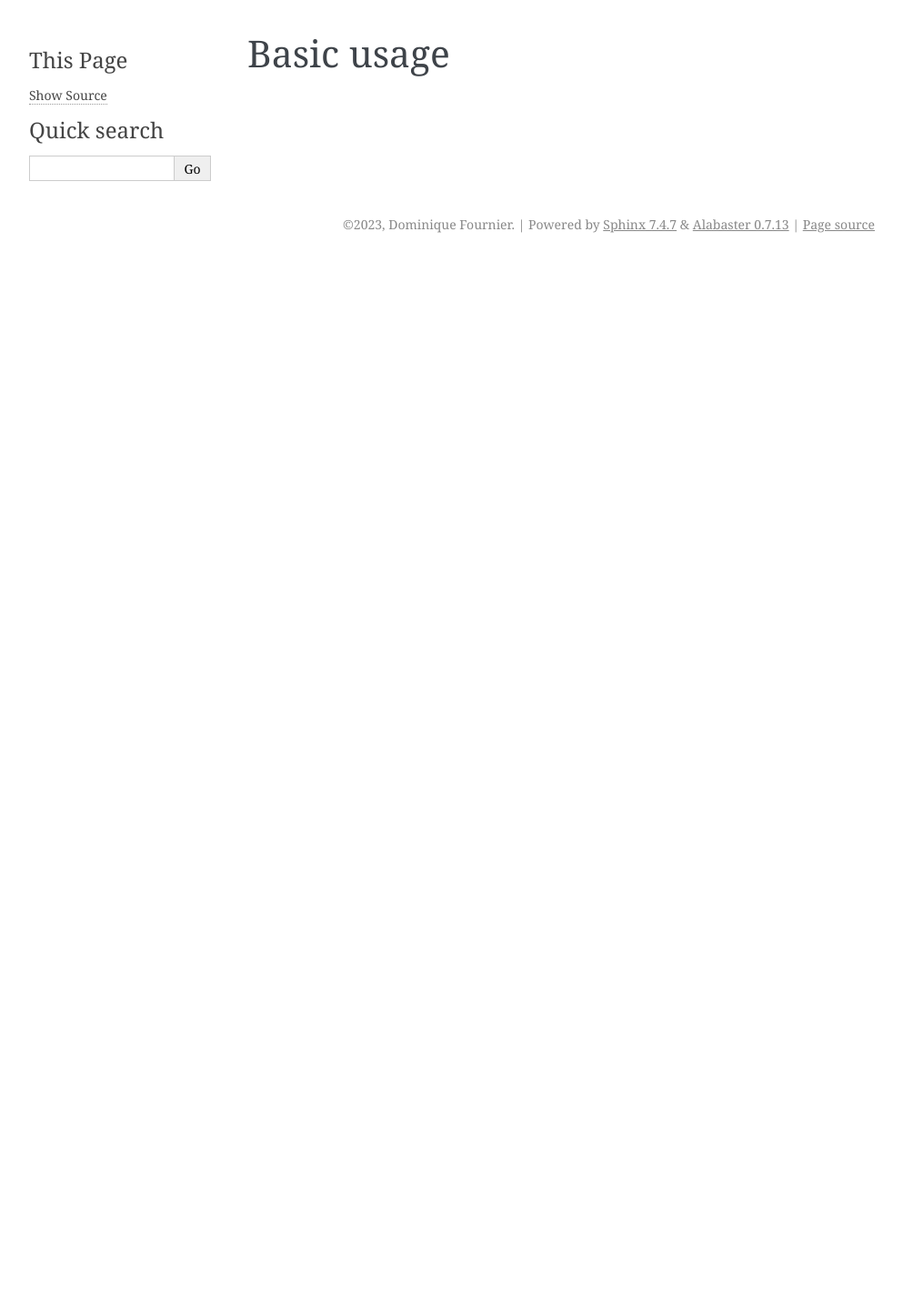
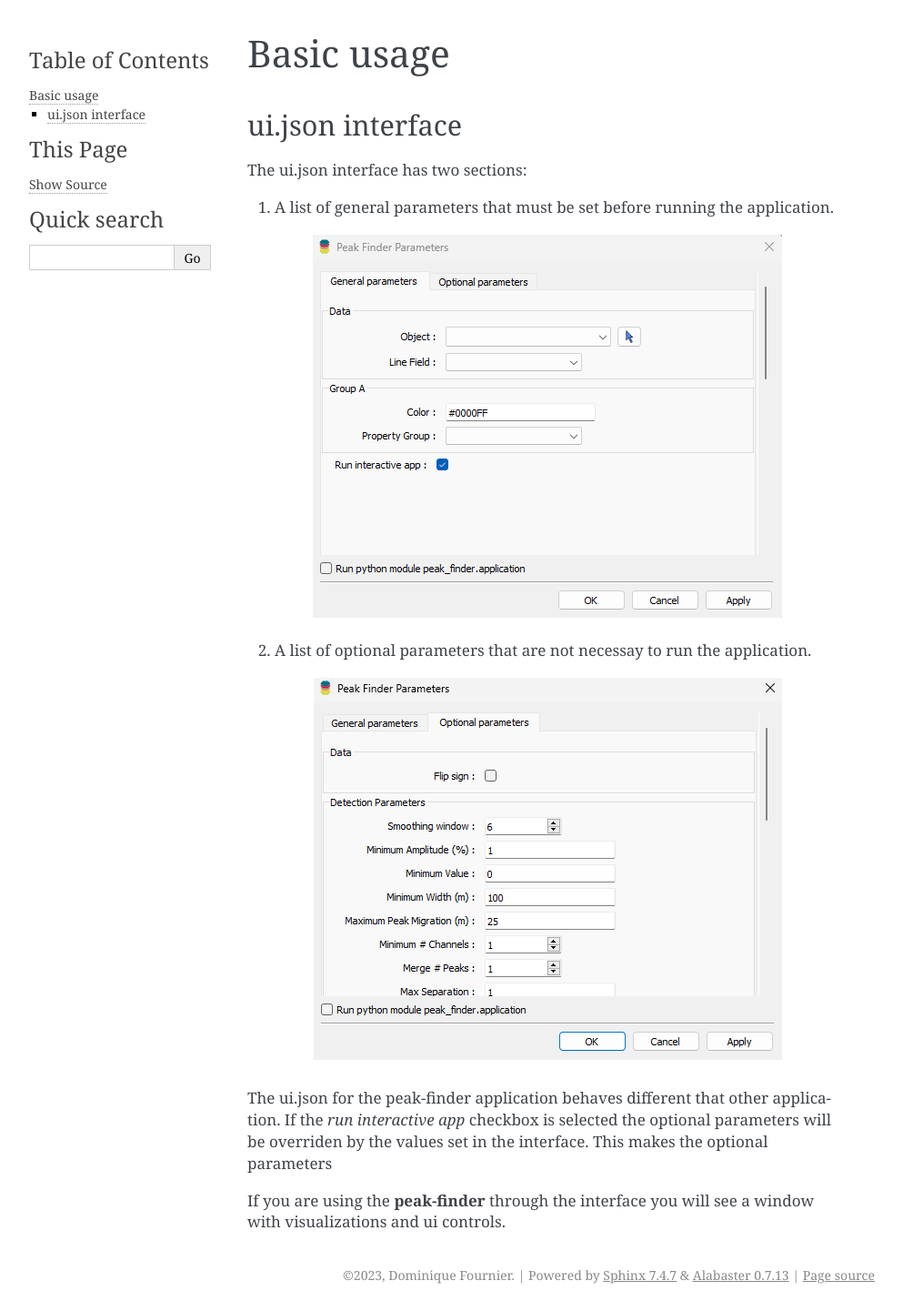
Before and after one commit to MiraGeoscience/peak-finder-app, a Sphinx documentation site: the page built from docs/source/usage.rst, in a window 1280 px wide. Shown: the whole page at 91% size, without its empty margins (148-1141 px from the left). Built offline with Sphinx 7.4.7, drawn with Linux system fonts in a browser that asks for light colours; before the commit the page ends 900 px from its top, so only the background shows below that.

```diff
--- a/docs/source/conf.py
+++ b/docs/source/conf.py
@@ -14,12 +14,18 @@ release = '0.2.0'
 # -- General configuration ---------------------------------------------------
 # https://www.sphinx-doc.org/en/master/usage/configuration.html#general-configuration
 
-extensions = []
+extensions = [
+    "sphinx.ext.autodoc",
+    "sphinx.ext.autosummary",
+]
 
 templates_path = ['_templates']
 exclude_patterns = []
 
+# -- Options for auto-doc ----------------------------------------------------
+# https://www.sphinx-doc.org/en/master/usage/extensions/autodoc.html#module-sphinx.ext.autodoc
 
+autodoc_typehints = 'signature'
 
 # -- Options for HTML output -------------------------------------------------
 # https://www.sphinx-doc.org/en/master/usage/configuration.html#options-for-html-output
--- a/docs/source/index.rst
+++ b/docs/source/index.rst
@@ -13,3 +13,4 @@ Peak Finder
    getting_started
    usage
    parameters
+   api
--- a/docs/source/parameters.rst
+++ b/docs/source/parameters.rst
@@ -2,3 +2,5 @@
 
 Parameters
 ==========
+
+.. autofunction:: peak_finder.params.PeakFinderParams.min_width
--- a/docs/source/usage.rst
+++ b/docs/source/usage.rst
@@ -2,3 +2,25 @@
 
 Basic usage
 ===========
+
+ui.json interface
+~~~~~~~~~~~~~~~~~
+
+The ui.json interface has two sections:
+
+1. A list of general parameters that must be set before running the application.
+
+.. figure:: /images/usage/general_parameters.png
+   :align: center
+
+2. A list of optional parameters that are not necessay to run the application.
+
+.. figure:: /images/usage/optional_parameters.png
+   :align: center
+
+The ui.json for the peak-finder application behaves different that other application.
+If the *run interactive app* checkbox is selected the optional parameters will be
+overriden by the values set in the interface.  This makes the optional parameters
+
+If you are using the **peak-finder** through the interface you will see a window
+with visualizations and ui controls.
```
Also changed, not shown: docs/source/api.rst (added, +8 -0 lines), docs/source/generated/peak_finder.driver.PeakFinderDriver.rst (added, +34 -0 lines), docs/source/generated/peak_finder.params.PeakFinderParams.rst (added, +78 -0 lines), docs/source/getting_started.rst (+20 -34 lines), docs/source/getting_started2.rst (deleted, +0 -23 lines), docs/source/images/getting_started/drag_and_drop.png (added), docs/source/images/getting_started/uijson_parameters.png (added), docs/source/images/getting_started/using_interface.png (added), docs/source/images/usage/general_parameters.png (added), docs/source/images/usage/optional_parameters.png (added).
